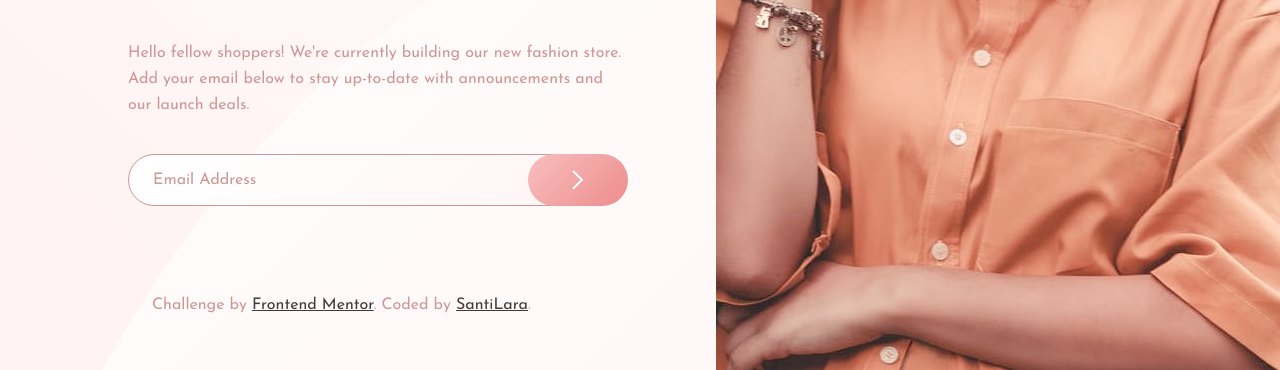
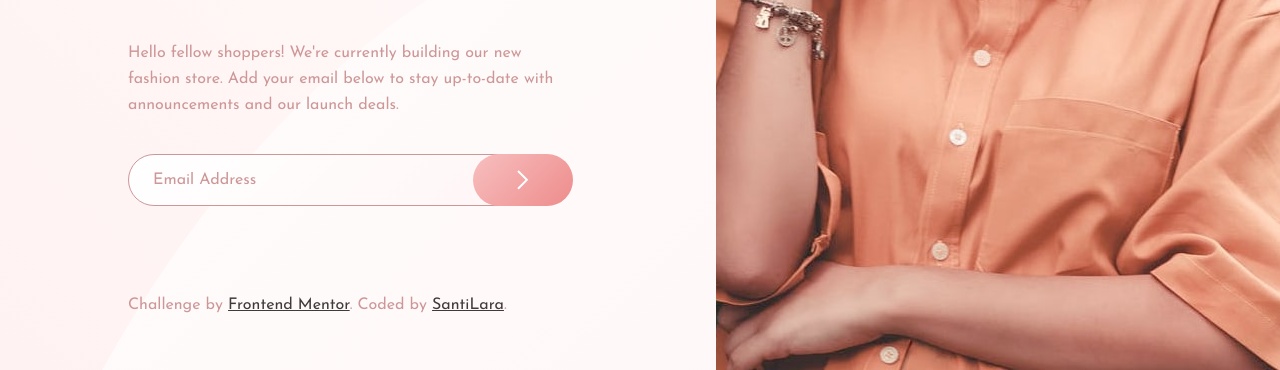
Before and after one commit to SantiagoLaraE/base-apparel-coming-soon-page, a plain HTML site: page index.html in a window 1280 px wide. Shown: the part 430-800 px from the top of the page. Drawn offline with Linux system fonts and the light colour scheme.

Commit message:
Ajuste Attribution padding en desktop y tamaño máximo de hero__text

```diff
--- a/css/style.css
+++ b/css/style.css
@@ -144,7 +144,7 @@ aside {
   }
   .hero__text{
     padding: 0;
-    max-width: 50rem;
+    max-width: 44.5rem;
   }
   .hero__title{
     font-size: 6.4rem;
@@ -172,4 +172,7 @@ aside {
     grid-area: 1/2/4/3;
     background:url(../images/hero-desktop.jpg) center/cover  no-repeat;
   }
+  .attribution {
+    padding: 0;
+  }
 }
```
